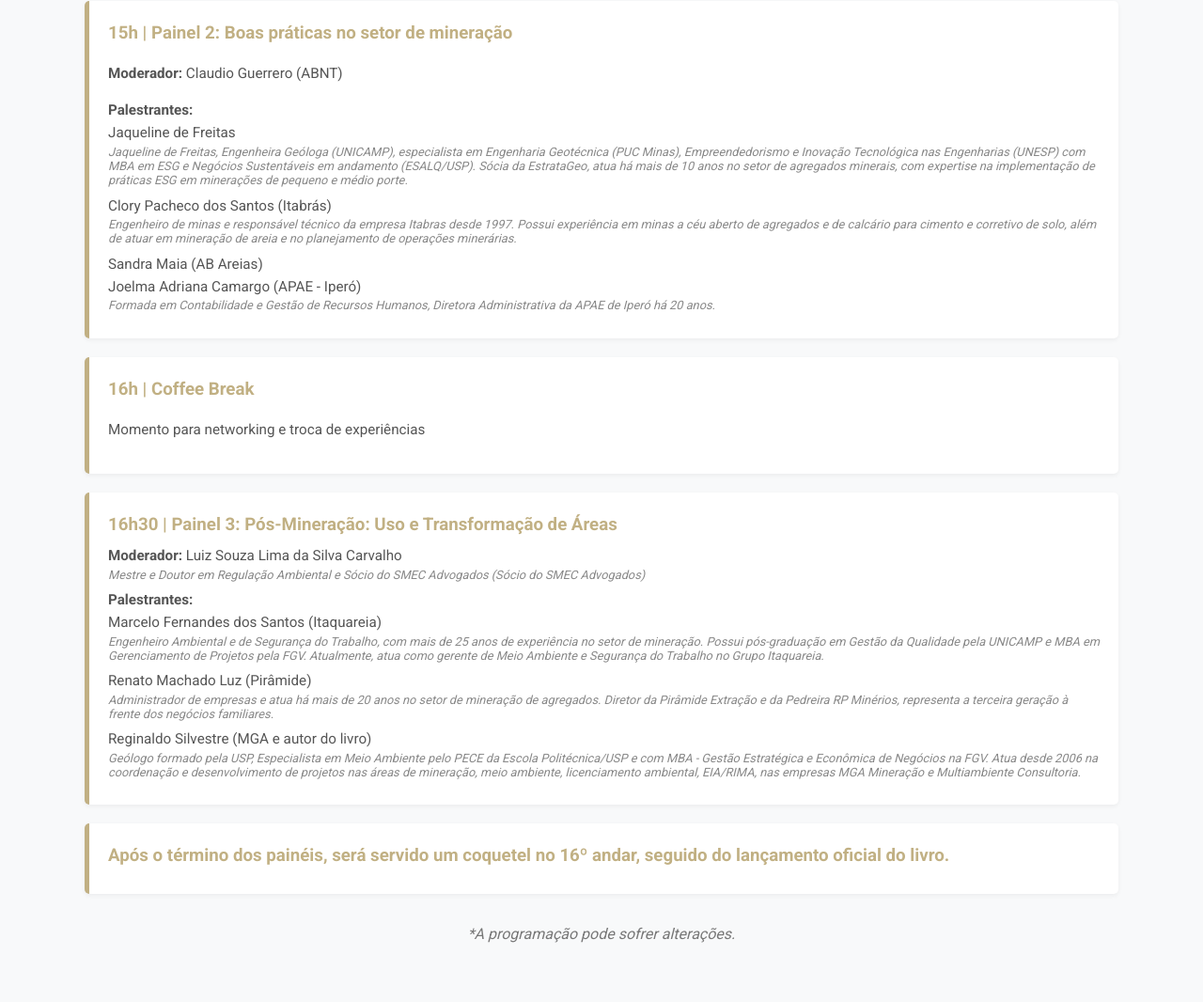
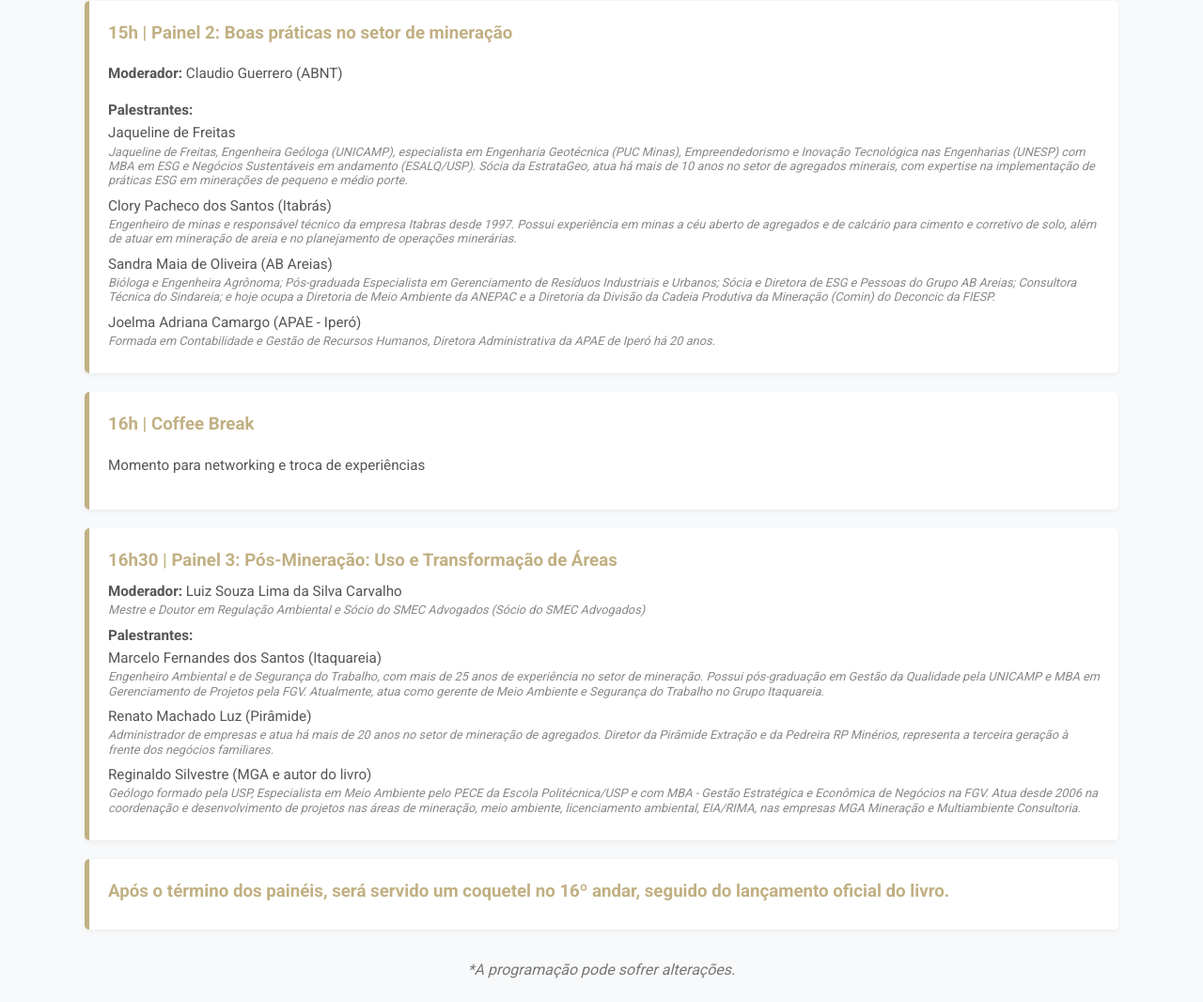
Before and after one commit to ricardofrance/sindareia-lp, a plain HTML site: page index.html in a window 1280 px wide. Shown: the part 2692-3758 px from the top of the page at 94% size. Drawn offline with Linux system fonts and the light colour scheme.

Commit message:
Inserida a minibio da Sandra Maia de Oliveira
Bióloga e Engenheira Agrônoma; Pós-graduada Especialista em Gerenciamento de Resíduos Industriais e Urbanos; Sócia e Diretora de ESG e Pessoas do Grupo AB Areias; Consultora Técnica do Sindareia; e hoje ocupa a Diretoria de Meio Ambiente da ANEPAC e a Diretoria da Divisão da Cadeia Produtiva da Mineração (Comin) do Deconcic da FIESP."

```diff
--- a/index.html
+++ b/index.html
@@ -108,7 +108,8 @@
                     <p class="minibio">Jaqueline de Freitas, Engenheira Geóloga (UNICAMP), especialista em Engenharia Geotécnica (PUC Minas), Empreendedorismo e Inovação Tecnológica nas Engenharias (UNESP) com MBA em ESG e Negócios Sustentáveis em andamento (ESALQ/USP). Sócia da EstrataGeo, atua há mais de 10 anos no setor de agregados minerais, com expertise na implementação de práticas ESG em minerações de pequeno e médio porte.</p>
                     <p class="palestrantes">Clory Pacheco dos Santos (Itabrás)</p>
                     <p class="minibio">Engenheiro de minas e responsável técnico da empresa Itabras desde 1997. Possui experiência em minas a céu aberto de agregados e de calcário para cimento e corretivo de solo, além de atuar em mineração de areia e no planejamento de operações minerárias.</p>
-                    <p class="palestrantes">Sandra Maia (AB Areias)</p>
+                    <p class="palestrantes">Sandra Maia de Oliveira (AB Areias)</p>
+                    <p class="minibio">Bióloga e Engenheira Agrônoma; Pós-graduada Especialista em Gerenciamento de Resíduos Industriais e Urbanos; Sócia e Diretora de ESG e Pessoas do Grupo AB Areias; Consultora Técnica do Sindareia; e hoje ocupa a Diretoria de Meio Ambiente da ANEPAC e a Diretoria da Divisão da Cadeia Produtiva da Mineração (Comin) do Deconcic da FIESP.</p>
                     <p class="palestrantes">Joelma Adriana Camargo (APAE - Iperó)</p>
                     <p class="minibio">Formada em Contabilidade e Gestão de Recursos Humanos,  Diretora Administrativa da APAE de Iperó há 20 anos.</p>
                 </div>
```
